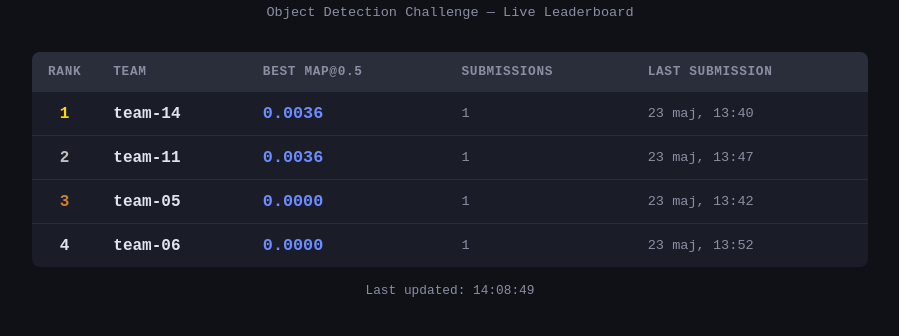
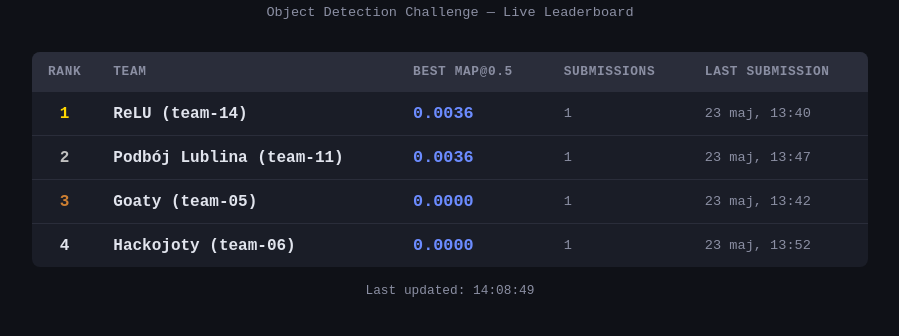
Before and after one commit to hackology-2026/eval-runner, a plain HTML site: page index.html in a window 1280 px wide. Shown: the part 68-404 px from the top of the page, without its empty margins (190-1089 px from the left). Drawn offline with Linux system fonts and the light colour scheme.

Commit message:
Leaderboard: show team names alongside slug

```diff
--- a/index.html
+++ b/index.html
@@ -106,7 +106,16 @@
 
 <script>
 const SCORES_URL = "scores.json";
+const TEAMS_URL = "teams.json";
 const REFRESH_MS = 60000;
+
+let TEAM_NAMES = {};
+async function loadTeamNames() {
+  try {
+    const resp = await fetch(TEAMS_URL + "?t=" + Date.now());
+    if (resp.ok) TEAM_NAMES = await resp.json();
+  } catch (_) { /* fall back to raw team_id */ }
+}
 
 function formatTime(iso) {
   if (!iso) return "—";
@@ -148,7 +157,7 @@ async function fetchAndRender() {
         const rank = i + 1;
         return `<tr>
           <td class="rank ${rankClass(rank)}">${rank}</td>
-          <td class="team-name">${e.team_id}</td>
+          <td class="team-name">${TEAM_NAMES[e.team_id] ? `${TEAM_NAMES[e.team_id]} (${e.team_id})` : e.team_id}</td>
           <td class="map-score">${e.best_map.toFixed(4)}</td>
           <td class="meta">${e.total_submissions}</td>
           <td class="meta">${formatTime(e.last_submission)}</td>
@@ -162,7 +171,7 @@ async function fetchAndRender() {
   }
 }
 
-fetchAndRender();
+loadTeamNames().then(fetchAndRender);
 setInterval(fetchAndRender, REFRESH_MS);
 </script>
 
--- /dev/null
+++ b/teams.json
@@ -0,0 +1,19 @@
+{
+  "team-01": "AllNAll",
+  "team-02": "Cebularz",
+  "team-03": "DerMap",
+  "team-04": "Eastside",
+  "team-05": "Goaty",
+  "team-06": "Hackojoty",
+  "team-07": "LinkedIn&Chill",
+  "team-08": "llama lovers",
+  "team-09": "LockedIn",
+  "team-10": "MoAI",
+  "team-11": "Podbój Lublina",
+  "team-12": "Polska AI B",
+  "team-13": "Qwontie",
+  "team-14": "ReLU",
+  "team-15": "SyntaxDebuggingDivas",
+  "team-16": "ULON",
+  "team-17": "Warmińscy Czarodzieje"
+}
```
